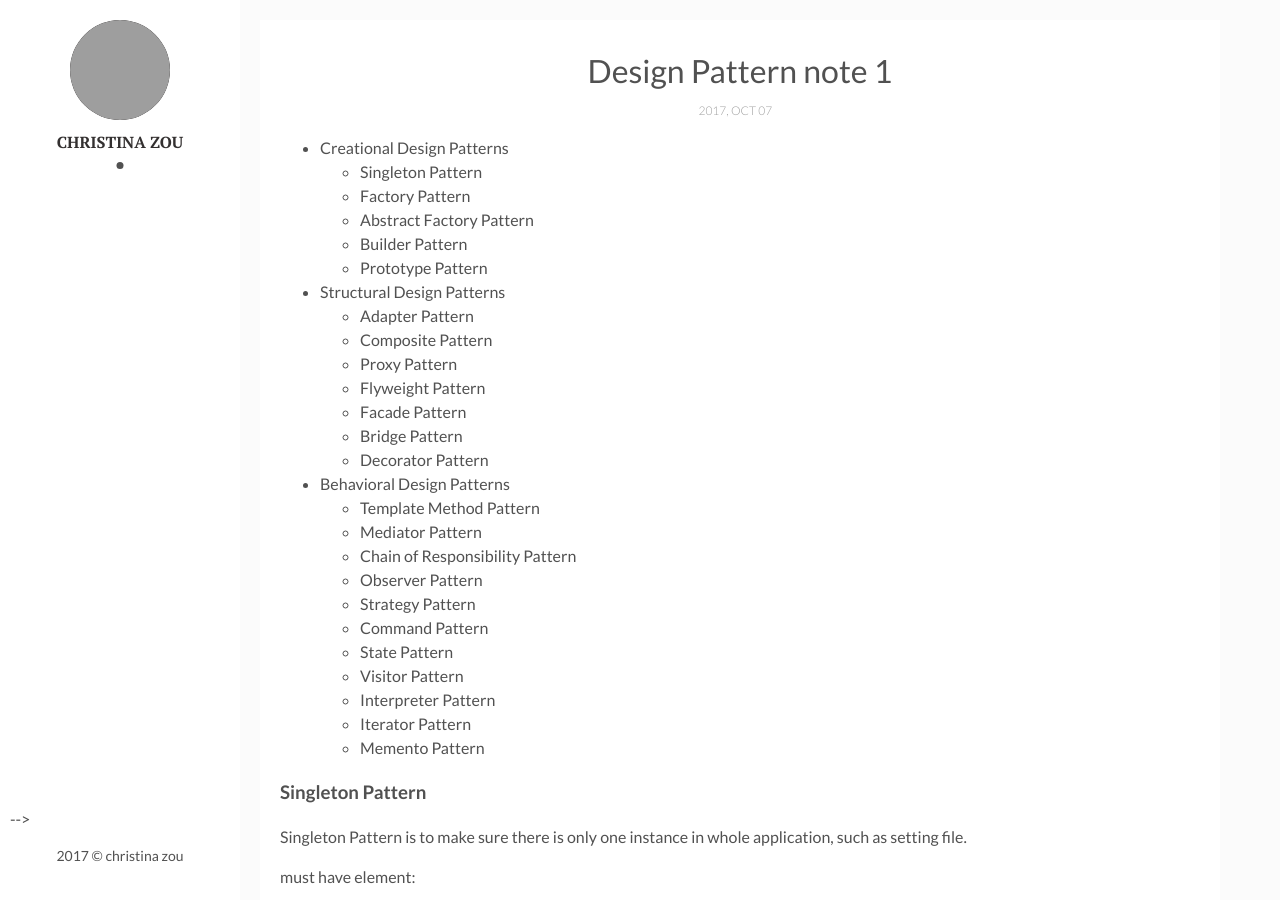
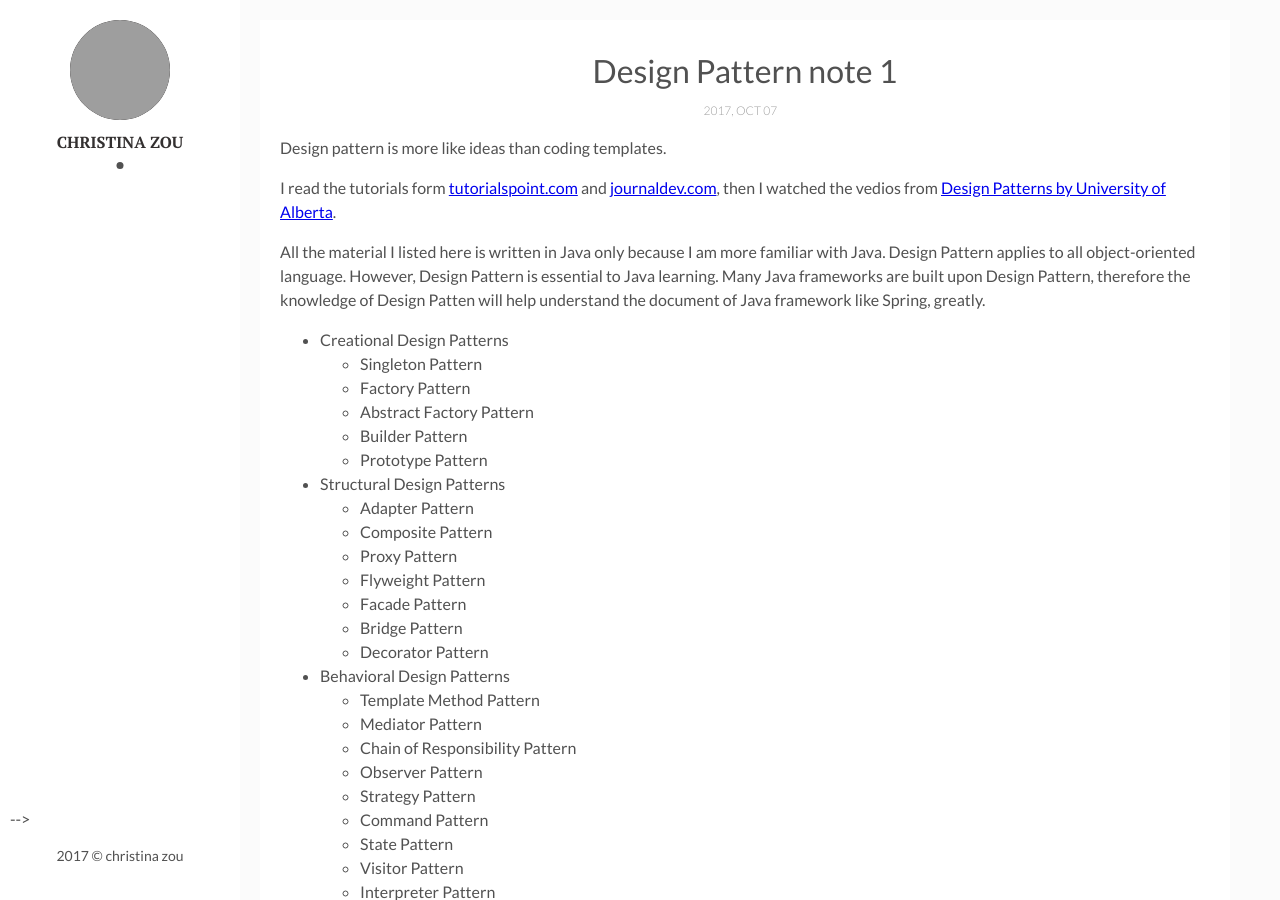
Before and after one commit to christinazou/christinazou.github.io, a Jekyll site: the page built from _posts/2017-10-08-Design-pattern-node-1.markdown, in a window 1280 px wide and 900 px high. Built offline with Jekyll 4.4.1, drawn with Linux system fonts in a browser that asks for light colours; comment, search, counter and statistics services are not loaded; grey boxes are pictures that could not be loaded.

Commit message:
no message

```diff
--- a/_posts/2017-10-08-Design-pattern-node-1.markdown
+++ b/_posts/2017-10-08-Design-pattern-node-1.markdown
@@ -5,6 +5,19 @@ date: 2017-10-08 00:00:00 +0300
 description: a note for Design Pattern. I found several reading materials on the web and a course on Coursera. Here is what I learned. # Add post description (optional)
 tags: [Design Pattern]
 ---
+
+
+
+Design pattern is more like ideas than coding templates.
+
+I read the tutorials form [tutorialspoint.com](https://www.tutorialspoint.com/design_pattern/) and [journaldev.com](https://www.journaldev.com/1827/java-design-patterns-example-tutorial), then I watched the vedios from [Design Patterns
+by University of Alberta](https://www.coursera.org/learn/design-patterns/home/welcome).
+
+All the material I listed here is written in Java only because I am more familiar with Java. Design Pattern applies to all object-oriented language. However, Design Pattern is essential to Java learning. Many Java frameworks are built upon Design Pattern, therefore the knowledge of Design Patten will help understand the document of Java framework like Spring, greatly.
+
+
+
+
 
 * Creational Design Patterns
 	* Singleton Pattern
```
